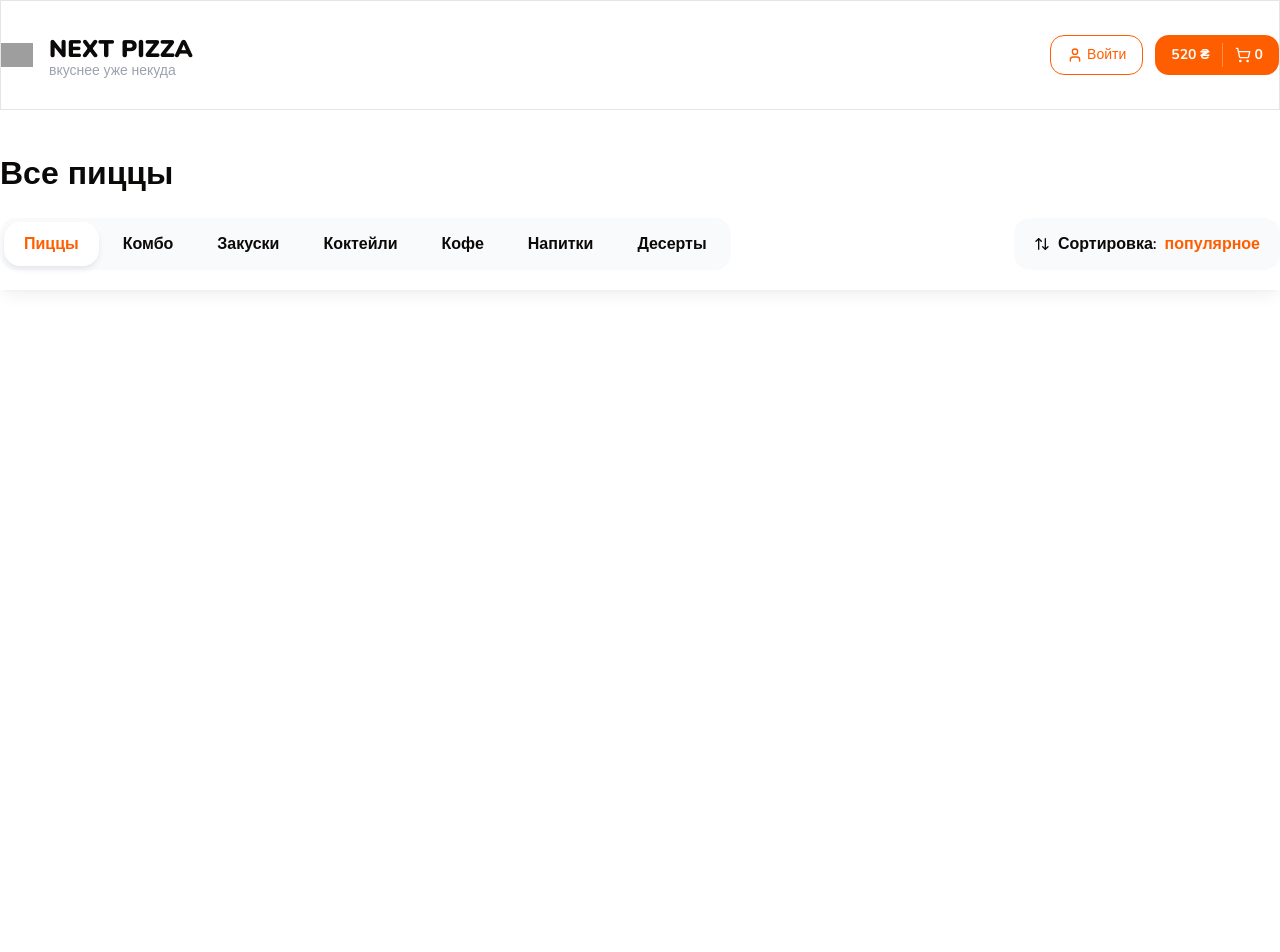
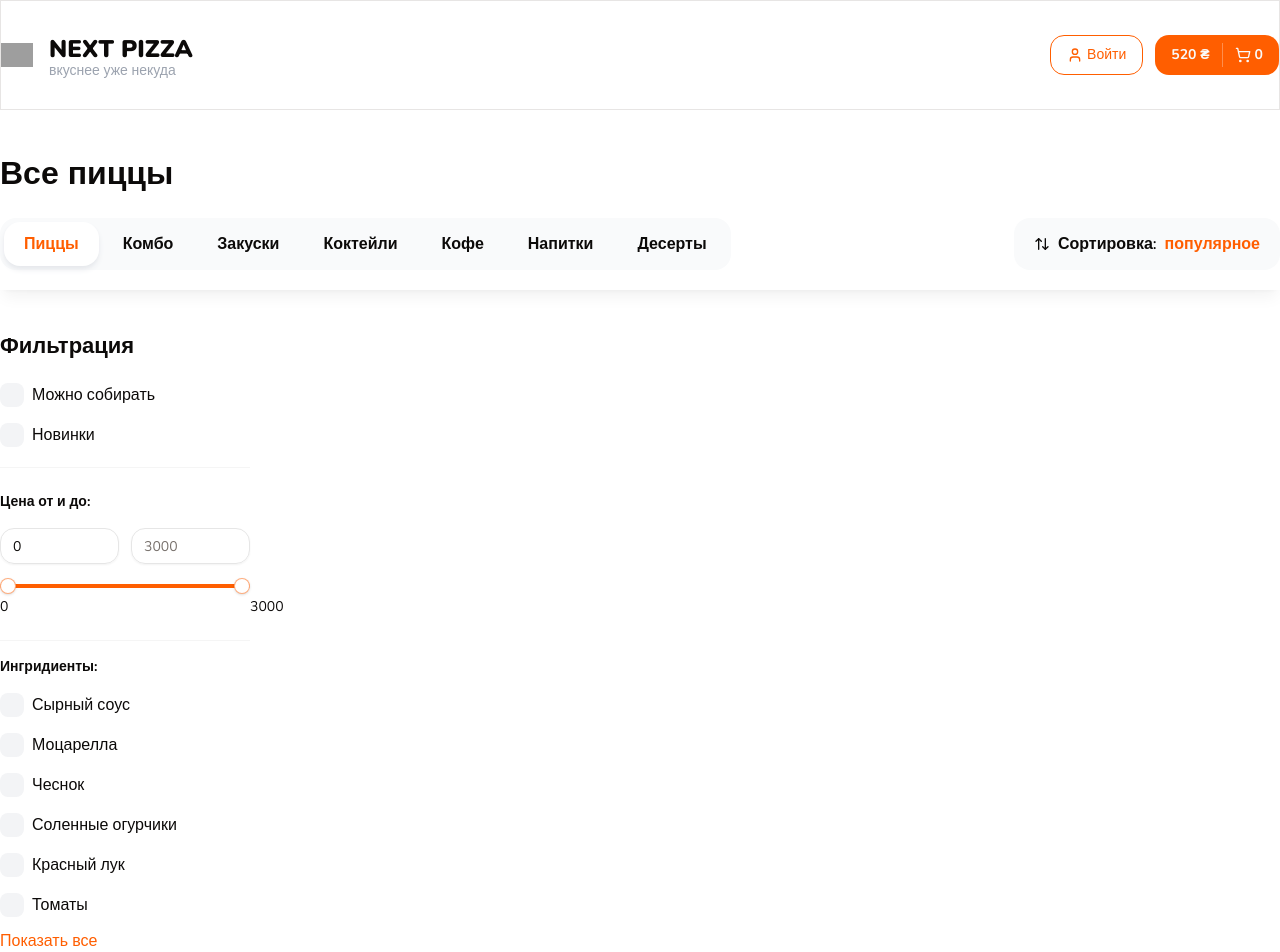
Before and after one commit to leagermaxl/next-pizza, a Next.js app: page / in a window 1280 px wide. Shown: the top 952 px of the page. Built offline with nearby package versions, Linux system fonts and the light colour scheme; grey boxes are pictures that could not be loaded.

Commit message:
Add component Filters & in app/page

```diff
--- a/app/page.tsx
+++ b/app/page.tsx
@@ -1,4 +1,4 @@
-import { Container, Title, TopBar } from '@/components/shared';
+import { Container, Filters, Title, TopBar } from '@/components/shared';
 
 export default function Home() {
   return (
@@ -7,6 +7,16 @@
         <Title text='Все пиццы' size='lg' className='font-extrabold mt-7' />
       </Container>
       <TopBar />
+      <Container className='mt-10 pb-14'>
+        <div className='flex gap-[80px]'>
+          {/* Левая часть */}
+          <div className='w-[250px]'>
+            <Filters />
+          </div>
+          {/* Правая часть */}
+          <div className='flex-1'></div>
+        </div>
+      </Container>
     </>
   );
 }
--- /dev/null
+++ b/components/shared/filters.tsx
@@ -0,0 +1,99 @@
+import { cn } from '@/lib/utils';
+import React from 'react';
+import { FilterCheckbox, FilterCheckboxGroup, RangeSlider, Title } from '.';
+import { Input } from '../ui';
+
+interface Props {
+  className?: string;
+}
+
+const ingredients = [
+  {
+    text: 'Сырный соус',
+    value: '1',
+  },
+  {
+    text: 'Моцарелла',
+    value: '2',
+  },
+  {
+    text: 'Чеснок',
+    value: '3',
+  },
+  {
+    text: 'Соленные огурчики',
+    value: '4',
+  },
+  {
+    text: 'Красный лук',
+    value: '5',
+  },
+  {
+    text: 'Томаты',
+    value: '6',
+  },
+  {
+    text: 'Ананас',
+    value: '7',
+  },
+  {
+    text: 'Сырный соус',
+    value: '1',
+  },
+  {
+    text: 'Моцарелла',
+    value: '2',
+  },
+  {
+    text: 'Чеснок',
+    value: '3',
+  },
+  {
+    text: 'Соленные огурчики',
+    value: '4',
+  },
+  {
+    text: 'Красный лук',
+    value: '5',
+  },
+  {
+    text: 'Томаты',
+    value: '6',
+  },
+  {
+    text: 'Ананас',
+    value: '7',
+  },
+];
+
+export const Filters: React.FC<Props> = ({ className }) => {
+  return (
+    <div className={cn(className)}>
+      <Title text='Фильтрация' size='sm' className='font-bold mb-5' />
+
+      <div className='flex flex-col gap-4'>
+        <FilterCheckbox text='Можно собирать' value='1' />
+        <FilterCheckbox text='Новинки' value='2' />
+      </div>
+
+      <div className='mt-5 border-y border-y-neutral-100 py-6 pb-7'>
+        <p className='font-bold text-sm mb-4'>Цена от и до:</p>
+        <div className='flex gap-3 mb-5'>
+          <Input type='number' placeholder='0' min={0} max={2999} defaultValue={0} />
+          <Input type='number' placeholder='3000' min={100} max={3000} />
+        </div>
+        <RangeSlider min={0} max={3000} step={10} value={[0, 3000]} />
+      </div>
+
+      <div>
+        <FilterCheckboxGroup
+          items={ingredients}
+          defaultItems={ingredients}
+          title={'Ингридиенты:'}
+          limit={6}
+          searchItemPlaceholder={'Поиск...'}
+        />
+      </div>
+    </div>
+  );
+};
--- a/components/shared/index.ts
+++ b/components/shared/index.ts
@@ -4,6 +4,7 @@
 export { Categories } from '@/components/shared/categories';
 export { Sort } from '@/components/shared/sort';
 export { TopBar } from '@/components/shared/top-bar';
+export { Filters } from '@/components/shared/filters';
 export { FilterCheckbox } from '@/components/shared/filter-checkbox';
 export { FilterCheckboxGroup } from '@/components/shared/filter-checkbox-group';
 export { RangeSlider } from '@/components/shared/range-slider';
```
